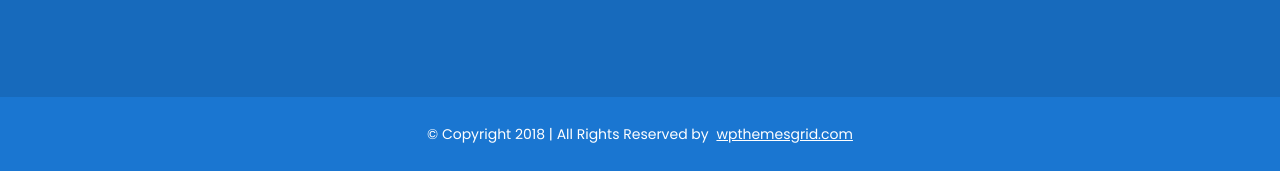
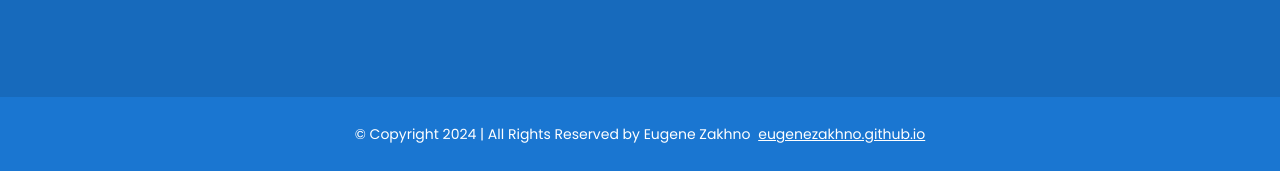
Before and after one commit to EugeneZakhno/medicine, a plain HTML site: page blog-single.html in a window 1280 px wide. Shown: the part 4212-4383 px from the top of the page. Drawn offline with Linux system fonts and the light colour scheme; a script that the page names is missing.

Commit message:
translate correction 08

```diff
--- a/blog-single.html
+++ b/blog-single.html
@@ -512,7 +512,7 @@
 					<div class="row">
 						<div class="col-lg-12 col-md-12 col-12">
 							<div class="copyright-content">
-								<p>© Copyright 2018  |  All Rights Reserved by <a href="https://www.wpthemesgrid.com" target="_blank">wpthemesgrid.com</a> </p>
+								<p>© Copyright 2024  |  All Rights Reserved by Eugene Zakhno <a href="https://eugenezakhno.github.io" target="_blank">eugenezakhno.github.io</a> </p>
 							</div>
 						</div>
 					</div>
```
Also changed, not shown: 404.html (+1 -1 lines), contact.html (+1 -1 lines), portfolio-details.html (+1 -1 lines).
